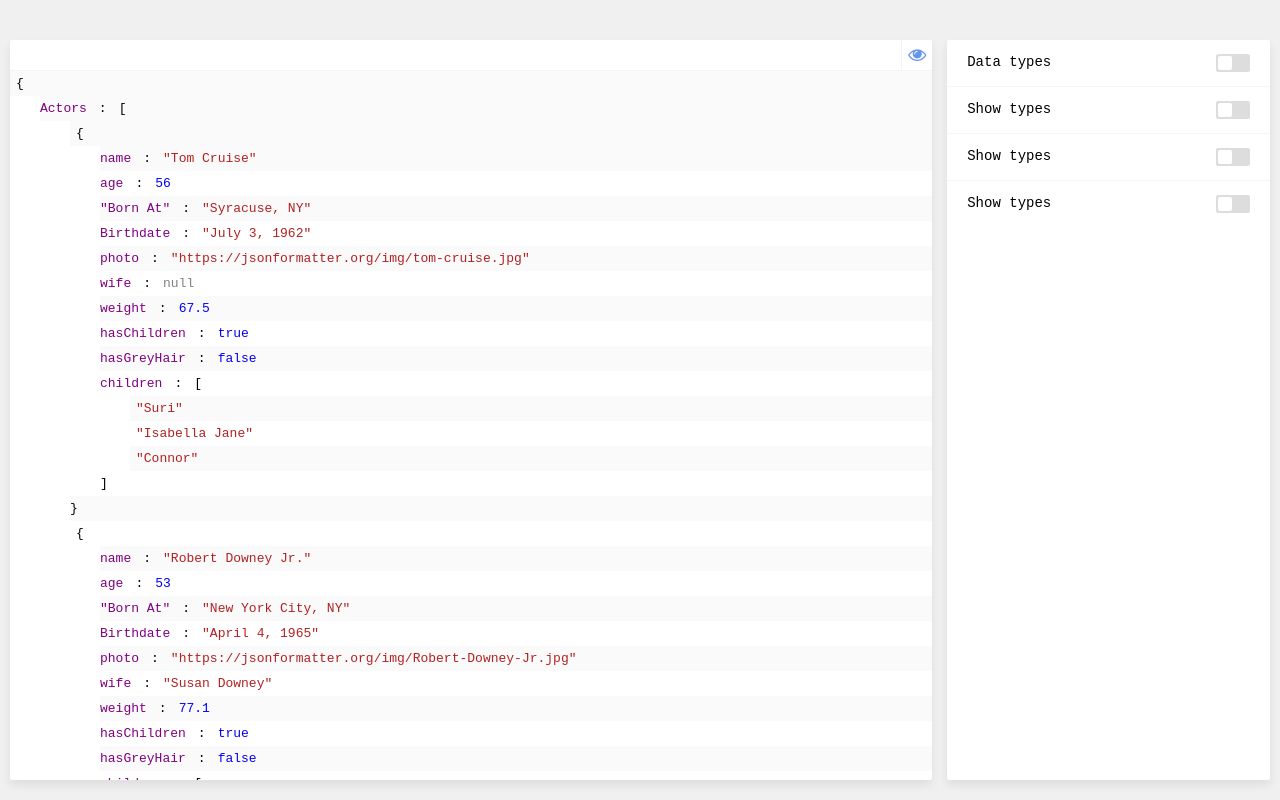
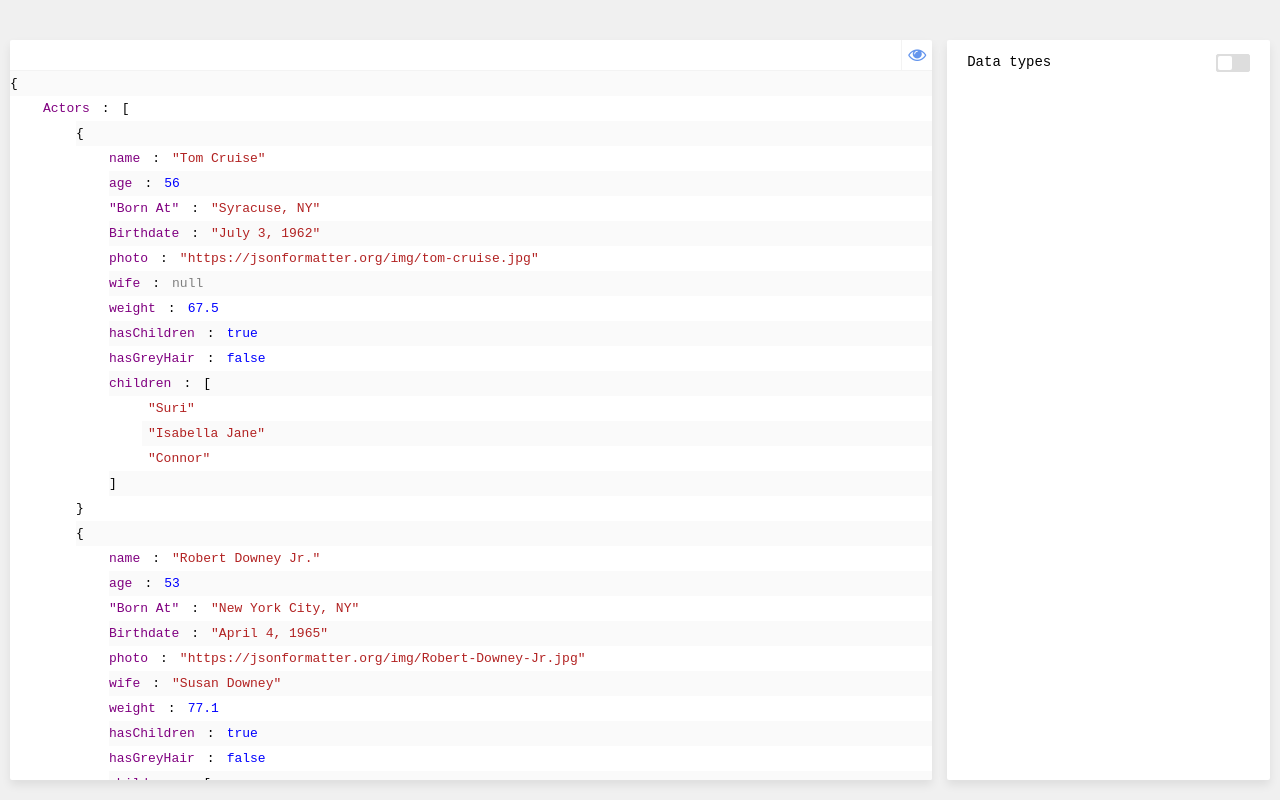
Before and after one commit to lyulenkov/jparson, an Angular app: page / in a window 1280 px wide. Both pictures are taken after a click on the element 916 px from the left and 55 px from the top of the page. Built offline with nearby package versions, Linux system fonts and the light colour scheme.

Commit message:
* collapsing props

```diff
--- a/src/app/json-area/json-area.component.ts
+++ b/src/app/json-area/json-area.component.ts
@@ -17,7 +17,7 @@ enum AreaModes {
 export class JsonAreaComponent implements OnInit {
   private mode = AreaModes.EDIT;
   @Input() json = '';
-  parsedJson = new ParsedJSONNode({value: null}); // TODO: replace with undefined and add ngIf to view component
+  parsedJson = new ParsedJSONNode({value: null, number: 0}); // TODO: replace with undefined and add ngIf to view component
 
   constructor() {
     // TODO: remove testing data
--- a/src/app/json-area/json-view/json-view.component.html
+++ b/src/app/json-area/json-view/json-view.component.html
@@ -1,10 +1,11 @@
 <ng-template #lineTemplate let-node="node">
-    <div class="line">
+    <div class="line" [ngClass]="{odd: node.isOdd(), folding: node.isParentLine(), folded: node.isFolded}" (click)="node.toggleFolded()">
         <span class="prop" *ngIf="node.value.prop">{{node.value.prop}}</span>
         <span *ngIf="node.value.prop">:</span>
-        <span class="type" [class]="node.value.type" *ngIf="node.value.type">{{node.value.type}}</span>
+        <span class="type" [class]="node.value.type" *ngIf="!node.isParentLine()">{{node.value.type}}</span>
         <span class="value" [class]="node.value.type" *ngIf="node.value.value">{{node.value.value}}</span>
         <span class="postfix" *ngIf="node.value.postfix">{{node.value.postfix}}</span>
+        <span class="value-hint">{{node.value.valueHint}}</span>
     </div>
 </ng-template>
 
@@ -18,7 +19,7 @@
             </ng-template>
         </ng-template>
     </div>
-    <ng-container *ngIf="node.closingLine">
+    <ng-container *ngIf="node.closingLine && !node.isFolded">
         <ng-container *ngTemplateOutlet="lineTemplate; context: { node: node.closingLine }"></ng-container>
     </ng-container>
 </ng-template>
--- a/src/app/json-area/json-view/json-view.component.scss
+++ b/src/app/json-area/json-view/json-view.component.scss
@@ -4,6 +4,8 @@ $lineVerticalPadding: 5px;
 
 .level {
     padding-left: $tabWidth;
+    margin-left: 2px;
+    border-left: 1px solid transparent;
 }
 
 .line {
@@ -22,19 +24,8 @@ $lineVerticalPadding: 5px;
         margin-left: 0;
     }
 
-    &:nth-child(odd) {
+    &.odd {
         background: #fafafa;
-    }
-
-    &.folding {
-        &:hover {
-            & ~ .line {
-                opacity: 0.4;
-            }
-            & ~ .folding ~ .line {
-                opacity: 1;
-            }
-        }
     }
 
     .prop {
@@ -60,6 +51,33 @@ $lineVerticalPadding: 5px;
             color: gray;
         }
     }
+
+    .value-hint {
+        display: none;
+    }
+
+    &.folding {
+        cursor: pointer;
+
+        &:hover {
+            & + .level {
+                border-color: #e0e0e0;
+            }
+        }
+    }
+
+    &.folded {
+        .postfix {
+            display: none;
+        }
+        .value-hint {
+            display: inline;
+        }
+
+        & + .level {
+            display: none;
+        }
+    }
 }
 
 .f-types {
--- a/src/app/tools-panel/tools-panel.component.html
+++ b/src/app/tools-panel/tools-panel.component.html
@@ -2,13 +2,4 @@
     <div class="item">
         <static-filter label="Data types" name="f-types"></static-filter>
     </div>
-    <div class="item">
-        <static-filter label="Show types" name="f-types"></static-filter>
-    </div>
-    <div class="item">
-        <static-filter label="Show types" name="f-types"></static-filter>
-    </div>
-    <div class="item">
-        <static-filter label="Show types" name="f-types"></static-filter>
-    </div>
 </div>
--- a/src/logic/JsonParser.ts
+++ b/src/logic/JsonParser.ts
@@ -7,53 +7,63 @@ export class JsonParser {
      */
     static parse(json: string): ParsedJSONNode {
         let value = JSON.parse(json);
+        let lineCounter = {value: 0};
         if (value && typeof value === JsonTypes.OBJECT) {
             if (value instanceof Array) {
-                return this.parseArray(value);
+                return this.parseArray(value, lineCounter);
             }
-            return this.parseObject(value);
+            return this.parseObject(value, lineCounter);
         }
-        return this.parsePrimitive(value);
+        return this.parsePrimitive(value, lineCounter);
     }
 
-    static parseObject(object: object, prop?: string): ParsedJSONNode {
+    static parseObject(object: object, lineCounter: LineCounter, prop?: string): ParsedJSONNode {
         let node = new ParsedJSONNode({
             prop,
             type: JsonTypes.OBJECT,
-            postfix: BraceChar.CURLY_OPENING
+            postfix: BraceChar.CURLY_OPENING,
+            valueHint: '{...}',
+            number: ++lineCounter.value
         });
         ObjectParser.walk(object,(prop, value, parentProps) => {
             if (value instanceof Array) {
-                node.children.push(this.parseArray(value, prop));
+                node.children.push(this.parseArray(value, lineCounter, prop));
             } else {
-                node.children.push(this.parsePrimitive(value, prop));
+                node.children.push(this.parsePrimitive(value, lineCounter, prop));
             }
         });
         node.closingLine = new ParsedJSONNode({
-            postfix: BraceChar.CURLY_CLOSING
+            postfix: BraceChar.CURLY_CLOSING,
+            number: ++lineCounter.value,
+            isClosingLine: true
         });
         return node;
     }
 
-    static parseArray(array: any[], prop?: string): ParsedJSONNode {
+    static parseArray(array: any[], lineCounter: LineCounter, prop?: string): ParsedJSONNode {
         let node = new ParsedJSONNode({
             prop: this.normalizePropName(prop),
-            postfix: BraceChar.SQUARE_OPENING
+            type: JsonTypes.ARRAY,
+            postfix: BraceChar.SQUARE_OPENING,
+            valueHint: '[...]',
+            number: ++lineCounter.value
         });
         array.forEach(value => {
             if (typeof value == JsonTypes.OBJECT) {
-                node.children.push(this.parseObject(value));
+                node.children.push(this.parseObject(value, lineCounter));
                 return;
             }
-            node.children.push(this.parsePrimitive(value));
+            node.children.push(this.parsePrimitive(value, lineCounter));
         });
         node.closingLine = new ParsedJSONNode({
-            postfix: BraceChar.SQUARE_CLOSING
+            postfix: BraceChar.SQUARE_CLOSING,
+            number: ++lineCounter.value,
+            isClosingLine: true
         });
         return node;
     }
 
-    static parsePrimitive(value: any, prop?: string): ParsedJSONNode {
+    static parsePrimitive(value: any, lineCounter: LineCounter, prop?: string): ParsedJSONNode {
         let type: string = typeof value;
         if (type == JsonTypes.STRING) {
             value = `"${value}"`;
@@ -67,7 +77,8 @@ export class JsonParser {
         return new ParsedJSONNode({
             prop: this.normalizePropName(prop),
             value: value,
-            type: type
+            type: type,
+            number: ++lineCounter.value
         });
     }
 
@@ -84,11 +95,15 @@ type ParsedJSONLine = {
     value?: string,
     type?: string,
     postfix?: string,
+    isClosingLine?: boolean,
+    valueHint?: string,
+    number: number,
     rejectedByFilters?: Set<string>
 };
 
 export class ParsedJSONNode {
     children: ParsedJSONNode[] = [];
+    isFolded = false;
     private _closingLine: ParsedJSONNode;
 
     constructor(readonly value: ParsedJSONLine) {}
@@ -105,16 +120,31 @@ export class ParsedJSONNode {
         return this._closingLine;
     }
 
+    isParentLine() {
+        return this.children.length || this.value.isClosingLine;
+    }
+
+    isOdd() {
+        return this.value.number % 2 != 0;
+    }
+
     isFilteredOut() {
         return this.value.rejectedByFilters?.size;
     }
+
+    toggleFolded() {
+        this.isFolded = !this.isFolded;
+    }
 }
+
+type LineCounter = {value: number};
 
 enum JsonTypes {
     BOOLEAN = 'boolean',
     NUMBER = 'number',
     STRING = 'string',
     OBJECT = 'object',
+    ARRAY = 'array',
     NULL = 'null'
 }
 
```
